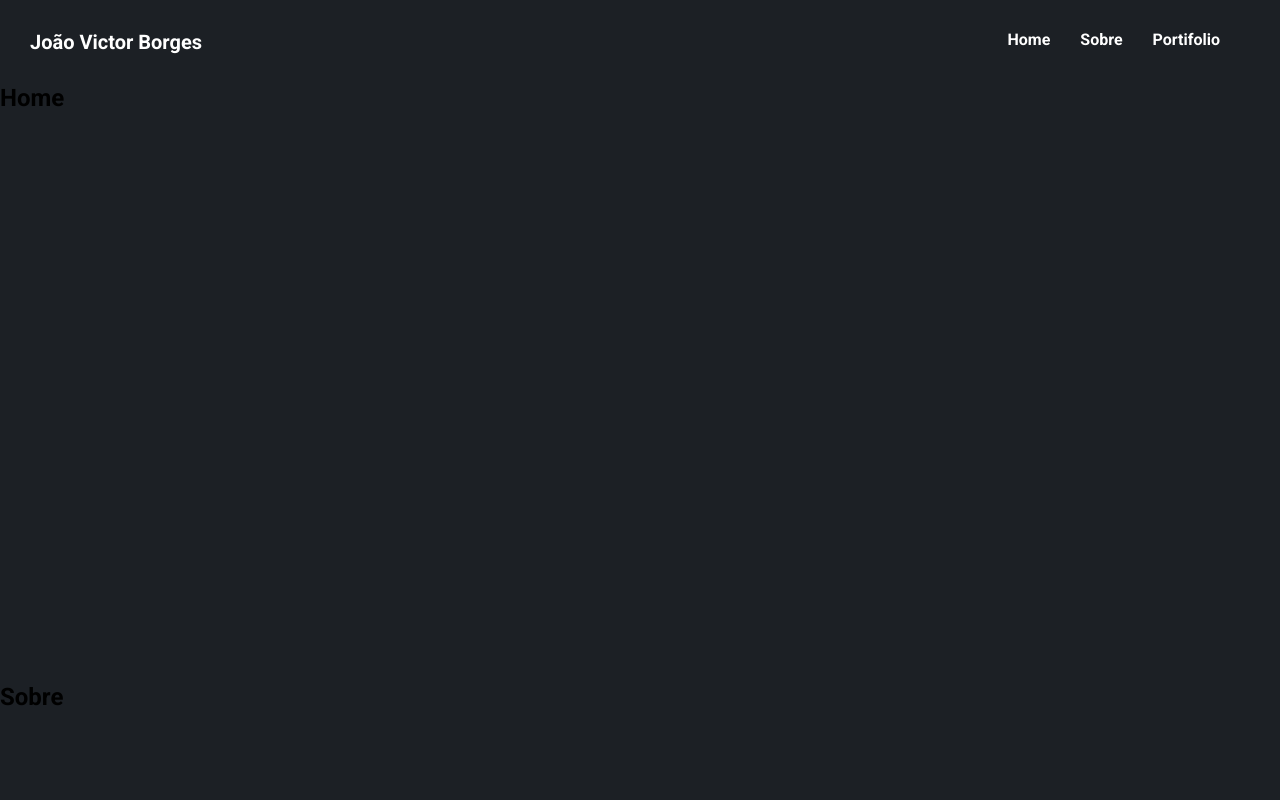
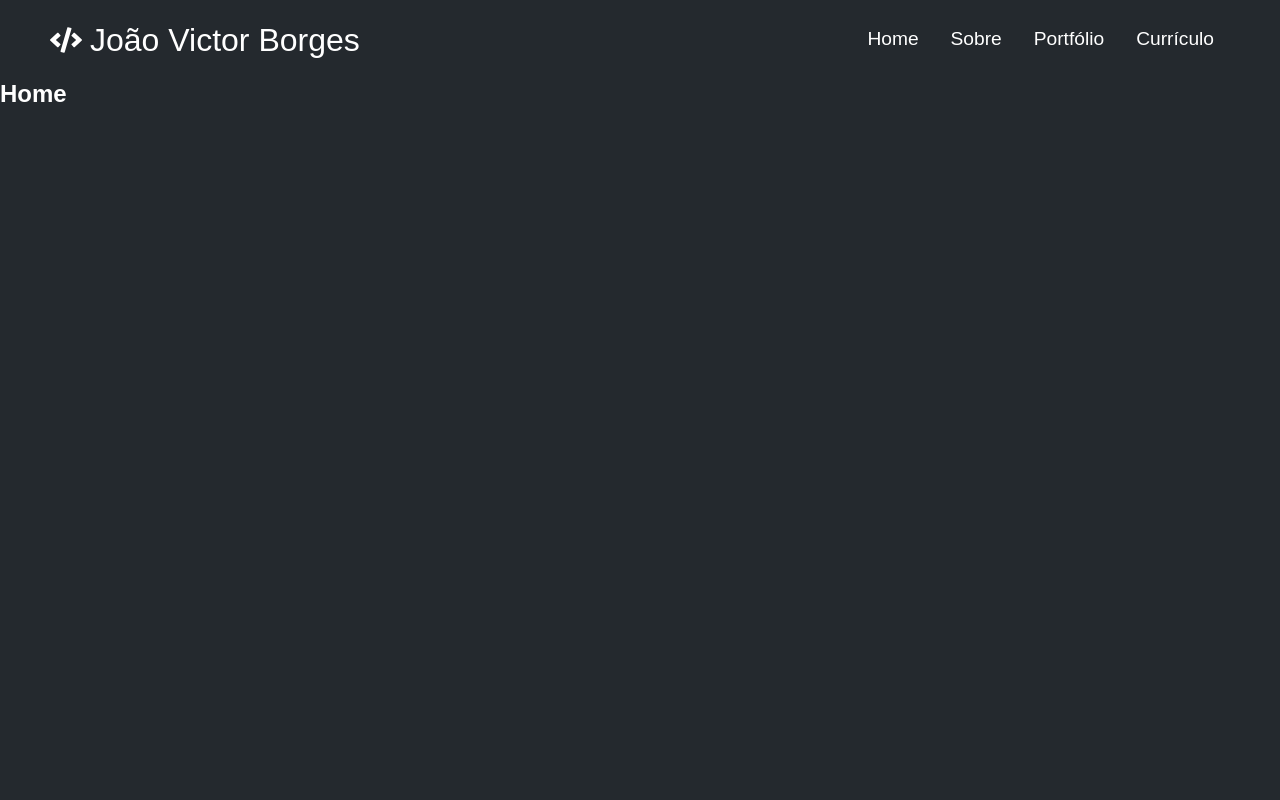
Before and after one commit to victorborges97/victorborges97.github.io, a React (Create React App) app: page / in a window 1280 px wide. Shown: the top 800 px of the page. Built offline with nearby package versions, Linux system fonts and the light colour scheme.

Commit message:
NavBar
Criando um NavBar

```diff
--- a/public/index.html
+++ b/public/index.html
@@ -25,6 +25,7 @@
   <title>João Victor Borges</title>
 
   <link href="https://fonts.googleapis.com/css2?family=Roboto:wght@400;700&display=swap" rel="stylesheet">
+  <link rel="stylesheet" href="https://use.fontawesome.com/releases/v5.0.7/css/all.css">
 </head>
 
 <body>
--- a/src/App.js
+++ b/src/App.js
@@ -1,4 +1,6 @@
 import React from "react";
+
+import { BrowserRouter as Router, Switch, Route } from "react-router-dom";
 
 import GlobalStyles from "./styles/GlobalStyles";
 import Layout, { Wrapper } from "./components/Layout";
@@ -9,7 +11,7 @@ import Portifolio from "./components/Portifolio";
 
 function App() {
   return (
-    <>
+    <Router>
       <Layout>
         <NavBar />
         <Wrapper>
@@ -19,7 +21,7 @@ function App() {
         </Wrapper>
       </Layout>
       <GlobalStyles />
-    </>
+    </Router>
   );
 }
 
--- a/src/components/Home/styles.js
+++ b/src/components/Home/styles.js
@@ -1,7 +1,7 @@
 import styled from "styled-components";
 
 export const Container = styled.div`
-  height: 599px;
+  height: 90vh;
 `;
 
 // export const Container = styled.div``;
--- a/src/components/Layout/index.js
+++ b/src/components/Layout/index.js
@@ -5,7 +5,7 @@ const Layout = styled.div`
 `;
 
 export const Wrapper = styled.div`
-  max-width: 1280px;
+  max-width: 1300px;
   margin: 0 auto;
 `;
 
--- a/src/components/NavBar/index.js
+++ b/src/components/NavBar/index.js
@@ -1,10 +1,22 @@
 import React, { useState } from "react";
+import { FaBars, FaTimes } from "react-icons/fa";
 
-import { Wrapper, Container, Nav, Logo, Links, HyperLink } from "./styles";
+import {
+  Nav,
+  NavBarContainer,
+  NavLogo,
+  NavIcon,
+  MobileIcon,
+  NavMenu,
+  NavItem,
+  NavLinks,
+} from "./styles";
 
 const NavBar = () => {
   const [NavBar, setNavBar] = useState(false);
+  const [Click, setClick] = useState(false);
 
+  //Função para ver o quanto rolou o scroll do mouse assim posso muda a cor conforme o tamanho que defini
   const changeBackground = () => {
     if (window.scrollY >= 350) {
       setNavBar(true);
@@ -13,32 +25,46 @@ const NavBar = () => {
     }
   };
 
+  //Função para abrir o menu mobile
+  const handleClickMenuMobile = () => setClick(!Click);
+
   window.addEventListener("scroll", changeBackground);
 
   return (
-    <Container background={NavBar}>
-      <Wrapper>
-          <Logo href="https://joaovictorborges.dev.br/" >João Victor Borges</Logo>
-        <Nav>
-          <Links className="menu">
-            <a href="https://joaovictorborges.dev.br/">
-              <HyperLink>Home</HyperLink>
-            </a>
-          </Links>
-          <Links className="menu">
-            <a href="#sobre">
-              <HyperLink>Sobre</HyperLink>
-            </a>
-          </Links>
-          <Links className="menu">
-            <a href="#portifolio">
-              <HyperLink>Portifolio</HyperLink>
-            </a>
-          </Links>
-        </Nav>
-      </Wrapper>
-    </Container>
+    <Nav background={NavBar}>
+      <NavBarContainer>
+        <NavLogo to="/" hover={NavBar}>
+          <NavIcon />
+          João Victor Borges
+        </NavLogo>
+        <MobileIcon onClick={handleClickMenuMobile} hover={NavBar}>
+          {Click ? <FaTimes /> : <FaBars />}
+        </MobileIcon>
+        <NavMenu Click={Click} hover={NavBar}>
+          <NavItem>
+            <NavLinks to="#home" hover={NavBar}>
+              Home
+            </NavLinks>
+          </NavItem>
+          <NavItem>
+            <NavLinks to="#sobre" hover={NavBar}>
+              Sobre
+            </NavLinks>
+          </NavItem>
+          <NavItem>
+            <NavLinks to="#portifolio" hover={NavBar}>
+              Portfólio
+            </NavLinks>
+          </NavItem>
+          <NavItem>
+            <NavLinks hover={NavBar}>Currículo</NavLinks>
+          </NavItem>
+        </NavMenu>
+      </NavBarContainer>
+    </Nav>
   );
 };
 
 export default NavBar;
+
+//
--- a/src/components/NavBar/styles.js
+++ b/src/components/NavBar/styles.js
@@ -1,54 +1,119 @@
 import styled from "styled-components";
+import { FaCode } from "react-icons/fa";
+import { Link } from "react-router-dom";
+import { Container } from "../../styles/GlobalStyles";
 
-export const Container = styled.div`
-  background: ${(props) => (props.background ? "#282c34" : "transparent")};
-  width: 100%;
+export const Nav = styled.nav`
+  background: ${(props) => (props.background ? "#4b59f7" : "transparent")};
+  height: 80px;
+  display: flex;
+  justify-content: center;
+  align-items: center;
+  font-size: 1.2rem;
   position: sticky;
   top: 0;
   z-index: 999;
+
   transition: all 0.4s ease;
 `;
 
-export const Wrapper = styled.header`
-  max-width: 1280px;
-  margin: 0 auto;
+export const NavBarContainer = styled(Container)`
   justify-content: space-between;
   display: flex;
-  padding: 30px 30px;
+  height: 80px ${Container};
 `;
 
-export const Nav = styled.ul`
+export const NavLogo = styled(Link)`
+  color: #fff;
+  justify-self: flex-start;
+  cursor: pointer;
+  text-decoration: none;
+  font-size: 2rem;
   display: flex;
-`;
-
-export const Logo = styled.a`
-  font-size: 20px;
-  color: #fff;
-  font-weight: 600;
-  cursor: pointer;
-  transition: all 0.3s ease;
-  text-decoration: none;
+  align-items: center;
 
   &:hover {
-    color: #097deb;
+    color: ${(props) => (props.hover ? "#24292e" : "#4b59f7")};
   }
 `;
 
-export const Links = styled.li`
-  margin: 0px 30px 0px 0px;
-  display: inline-block;
+export const NavIcon = styled(FaCode)`
+  margin-right: 0.5rem;
 `;
 
-export const HyperLink = styled.p`
-  font-size: 16px;
-  font-weight: 600;
-  display: inline-block;
-  text-decoration: none;
-  color: #fff;
-  transition: all 0.3s ease;
+export const MobileIcon = styled.div`
+  display: none;
+
+  @media screen and (max-width: 960px) {
+    display: block;
+    position: absolute;
+    top: 0;
+    right: 0;
+    transform: translate(-100%, 60%);
+    font-size: 1.8rem;
+    cursor: pointer;
+
+    &:hover {
+      color: ${(props) => (props.hover ? "#24292e" : "#4b59f7")};
+    }
+  }
+`;
+
+export const NavMenu = styled.ul`
+  display: flex;
+  align-items: center;
+  list-style: none;
+  text-align: center;
+
+  @media screen and (max-width: 960px) {
+    display: flex;
+    flex-direction: column;
+    width: 100%;
+    height: 90vh;
+    position: absolute;
+    top: 80px;
+    left: ${({ Click }) => (Click ? 0 : "-100%")};
+    opacity: 1;
+    transition: all 0.5s ease;
+    background: ${(props) => (props.hover ? "#4b59f7" : "#24292e")};
+  }
+`;
+
+export const NavItem = styled.li`
+  height: 80px;
+  border-bottom: 0.2rem solid transparent;
 
   &:hover {
-    color: #097deb;
+    border-bottom: 0.2rem solid #4b59f7;
+  }
+
+  @media screen and (max-width: 960px) {
+    width: 100%;
+
+    &:hover {
+      border: none;
+    }
+  }
+`;
+
+export const NavLinks = styled(Link)`
+  color: #fff;
+  display: flex;
+  align-items: center;
+  text-decoration: none;
+  padding: 0.5rem 1rem;
+  height: 100%;
+
+  @media screen and (max-width: 960px) {
+    text-align: center;
+    padding: 2rem;
+    width: 100%;
+    display: table;
+
+    &:hover {
+      color: ${(props) => (props.hover ? "#24292e" : "#4b59f7")};
+      transition: all 0.3s ease;
+    }
   }
 `;
 
--- a/src/components/Portifolio/index.js
+++ b/src/components/Portifolio/index.js
@@ -3,7 +3,11 @@ import React from "react";
 import { Container } from "./styles";
 
 const Portifolio = () => {
-  return <Container />;
+  return (
+    <Container id="portifolio">
+      <h2>Portifólio</h2>
+    </Container>
+  );
 };
 
 export default Portifolio;
--- a/src/components/Portifolio/styles.js
+++ b/src/components/Portifolio/styles.js
@@ -1,6 +1,8 @@
 import styled from "styled-components";
 
-export const Container = styled.div``;
+export const Container = styled.div`
+  height: 90vh;
+`;
 
 // export const Container = styled.div``;
 
--- a/src/components/Sobre/styles.js
+++ b/src/components/Sobre/styles.js
@@ -1,7 +1,7 @@
 import styled from "styled-components";
 
 export const Container = styled.div`
-  height: 100vh;
+  height: 90vh;
 `;
 
 // export const Container = styled.div``;
--- a/src/styles/GlobalStyles.js
+++ b/src/styles/GlobalStyles.js
@@ -1,24 +1,41 @@
-import { createGlobalStyle } from "styled-components";
+import styled, { createGlobalStyle } from "styled-components";
 
 export default createGlobalStyle`
   * {
     margin: 0;
     padding: 0;
     box-sizing: border-box;
+    font-family: 'Source Sans Pro', sans-serif;
   }
 
   html {
     min-height: 100%;
-    background: #1c2025;
+    background: #24292e;
+    color: #fff;
   }
 
   *, button, input {
     border: 0;
     // background: none;
-    font-family: 'Roboto', -apple-system, system-ui, sans-serif;
+
   }
 
   ul {
     list-style: none;
   }
 `;
+
+export const Container = styled.div`
+  z-index: 1;
+  width: 100%;
+  max-width: 1300px;
+  margin-left: auto;
+  margin-right: auto;
+  padding-left: 50px;
+  padding-right: 50px;
+
+  @media screen and (max-width: 991px) {
+    padding-right: 30px;
+    padding-left: 30px;
+  }
+`;
```
